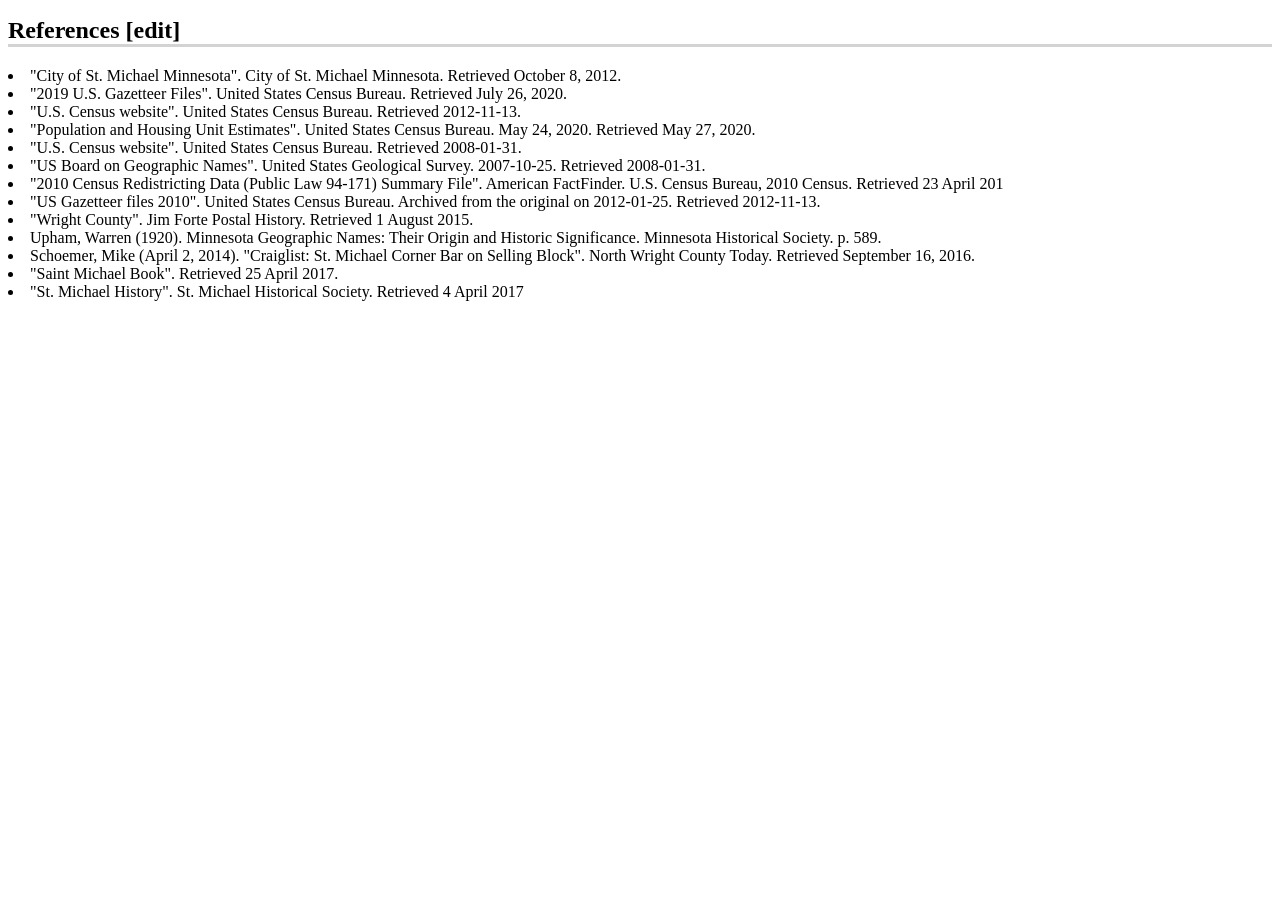
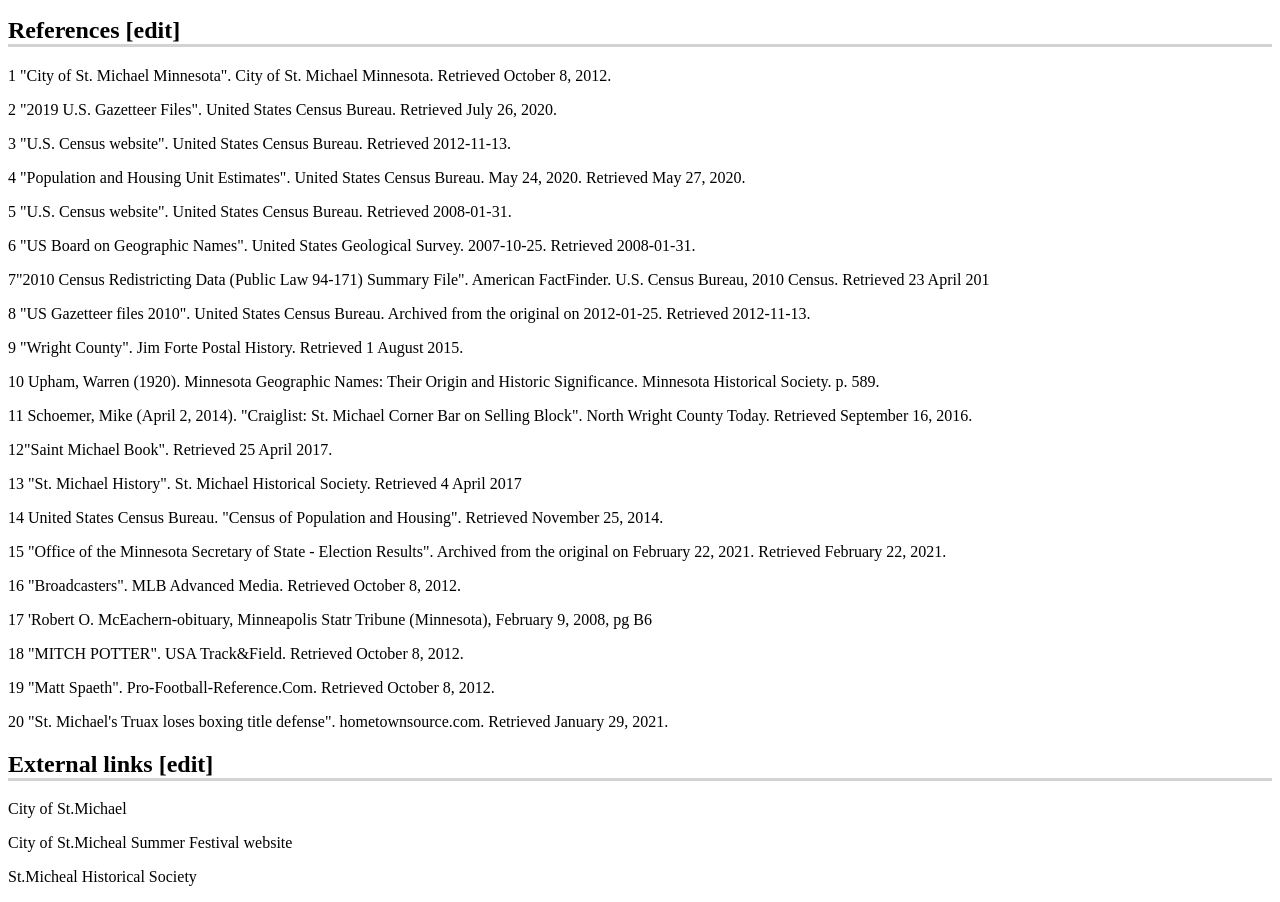
Before and after one commit to wiegersJake2022/wiegersJake2022.github.io, a plain HTML site: page Wikipedia.html in a window 1280 px wide. Shown: the part 1574-2476 px from the top of the page. Before the commit the page ends 1883 px from the top, so only its background shows below. Drawn offline with Linux system fonts and the light colour scheme.

Commit message:
wiki update

```diff
--- a/Wikipedia.html
+++ b/Wikipedia.html
@@ -10,7 +10,7 @@
 	<img id="wiki" src="Images/Wikipedia logo.png">
 
 <h2 id="place">St.Michael,Minnesota</h2>
-<p>From Wikipedia,the free encyclopedia</p>
+<p id="line">From Wikipedia,the free encyclopedia</p>
 <p>St.Michael is a city in eastern Wright County, northwest of the Minneapolis-St Paul "Twin Cities" Metoplitan Area. The population was 16,399 at the 2010 census.</p>
 	<h2 id="geo">Geography [edit]</h2>
 	<p>According to the United States Census Bureau, the city has a total area of 36.42 square miles (94.33 km2); 32.73 square miles (84.77 km2) is land and 3.69 square miles (9.56 km2) is water.[8]
@@ -58,18 +58,30 @@ The median income for a household in the city was $69,903, and the median income
 	<li>Caleb Truax – Professional boxer; born in Osseo and resides in St. Michael.[20]</li>
 
 <h2 id="Refer">References [edit]</h2>
-	<li>"City of St. Michael Minnesota". City of St. Michael Minnesota. Retrieved October 8, 2012.</li>
-	<li> "2019 U.S. Gazetteer Files". United States Census Bureau. Retrieved July 26, 2020.</li>
-	<li> "U.S. Census website". United States Census Bureau. Retrieved 2012-11-13.</li>
-	<li> "Population and Housing Unit Estimates". United States Census Bureau. May 24, 2020. Retrieved May 27, 2020.</li>
-	<li> "U.S. Census website". United States Census Bureau. Retrieved 2008-01-31.</li>
-	<li> "US Board on Geographic Names". United States Geological Survey. 2007-10-25. Retrieved 2008-01-31.</li>
-	<li>"2010 Census Redistricting Data (Public Law 94-171) Summary File". American FactFinder. U.S. Census Bureau, 2010 Census. Retrieved 23 April 201</li>
-	<li> "US Gazetteer files 2010". United States Census Bureau. Archived from the original on 2012-01-25. Retrieved 2012-11-13.</li>
-	<li> "Wright County". Jim Forte Postal History. Retrieved 1 August 2015.</li>
-	<li> Upham, Warren (1920). Minnesota Geographic Names: Their Origin and Historic Significance. Minnesota Historical Society. p. 589.</li>
-	<li> Schoemer, Mike (April 2, 2014). "Craiglist: St. Michael Corner Bar on Selling Block". North Wright County Today. Retrieved September 16, 2016.</li>
-	<li> "Saint Michael Book". Retrieved 25 April 2017.</li>
-	<li> "St. Michael History". St. Michael Historical Society. Retrieved 4 April 2017</li>
+	<p> 1 "City of St. Michael Minnesota". City of St. Michael Minnesota. Retrieved October 8, 2012.</p>
+	<p> 2 "2019 U.S. Gazetteer Files". United States Census Bureau. Retrieved July 26, 2020.</p>
+	<p>3 "U.S. Census website". United States Census Bureau. Retrieved 2012-11-13.</p>
+	<p>4 "Population and Housing Unit Estimates". United States Census Bureau. May 24, 2020. Retrieved May 27, 2020.</p>
+	<p>5 "U.S. Census website". United States Census Bureau. Retrieved 2008-01-31.</p>
+	<p>6 "US Board on Geographic Names". United States Geological Survey. 2007-10-25. Retrieved 2008-01-31.</p>
+	<p>7"2010 Census Redistricting Data (Public Law 94-171) Summary File". American FactFinder. U.S. Census Bureau, 2010 Census. Retrieved 23 April 201</p>
+	<p>8 "US Gazetteer files 2010". United States Census Bureau. Archived from the original on 2012-01-25. Retrieved 2012-11-13.</p>
+	<p>9 "Wright County". Jim Forte Postal History. Retrieved 1 August 2015.</p>
+	<p>10 Upham, Warren (1920). Minnesota Geographic Names: Their Origin and Historic Significance. Minnesota Historical Society. p. 589.</p>
+	<p>11 Schoemer, Mike (April 2, 2014). "Craiglist: St. Michael Corner Bar on Selling Block". North Wright County Today. Retrieved September 16, 2016.</p>
+	<p> 12"Saint Michael Book". Retrieved 25 April 2017.</p>
+	<p>13 "St. Michael History". St. Michael Historical Society. Retrieved 4 April 2017</p>
+	<p>14  United States Census Bureau. "Census of Population and Housing". Retrieved November 25, 2014.</p>
+	<p>15  "Office of the Minnesota Secretary of State - Election Results". Archived from the original on February 22, 2021. Retrieved February 22, 2021.</p>
+	<p>16  "Broadcasters". MLB Advanced Media. Retrieved October 8, 2012.</p>
+	<p>17  'Robert O. McEachern-obituary, Minneapolis Statr Tribune (Minnesota), February 9, 2008, pg B6</p>
+	<p>18 "MITCH POTTER". USA Track&Field. Retrieved October 8, 2012.</p>
+	<p>19  "Matt Spaeth". Pro-Football-Reference.Com. Retrieved October 8, 2012.</p>
+	<p>20  "St. Michael's Truax loses boxing title defense". hometownsource.com. Retrieved January 29, 2021.</p>
+
+	<h2 id="ex">External links [edit]</h2>
+	<p>City of St.Michael</p>
+	<p>City of St.Micheal Summer Festival website</p>
+	<p>St.Micheal Historical Society</p>
 </body>
 </html>
--- a/wiki.css
+++ b/wiki.css
@@ -44,3 +44,7 @@
 	border-bottom: solid;
 	border-bottom-color: lightgrey;
 }
+#ex{
+	border-bottom: solid;
+	border-bottom-color: lightgrey;
+}
```
